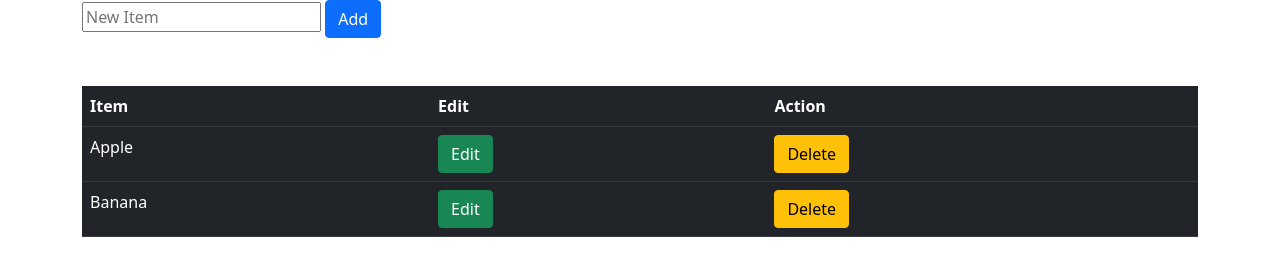
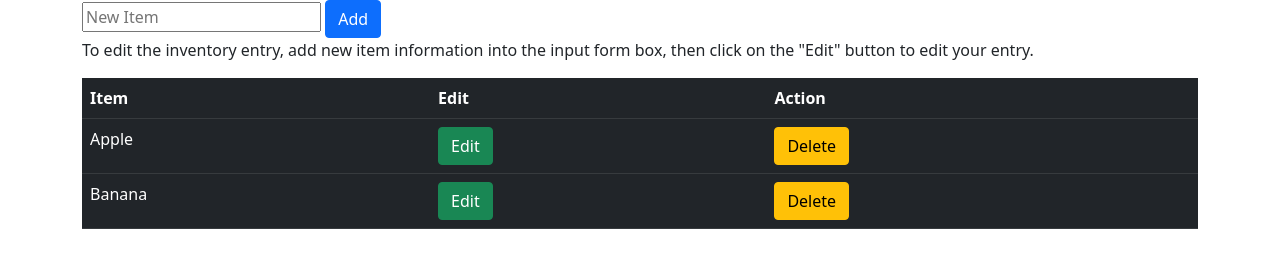
Before and after one commit to yuxuestart/CRUD-inventory, a website: page index.html in a window 1280 px wide. Drawn offline with nearby package versions, Linux system fonts and the light colour scheme.

Commit message:
second version

```diff
--- a/index.html
+++ b/index.html
@@ -14,7 +14,11 @@
         <button class="btn btn-primary" id="insert-item">Add</button>
     </div>
 
-    <br><br>
+    <div class="container">
+        <p>To edit the inventory entry, add new item information into the input form box, then click on the "Edit" button to edit your entry.</p>
+    </div>
+
+
     <div class="container">
         <table class="table table-dark table-stripe" id="inventory-table">
             <tr>
```
